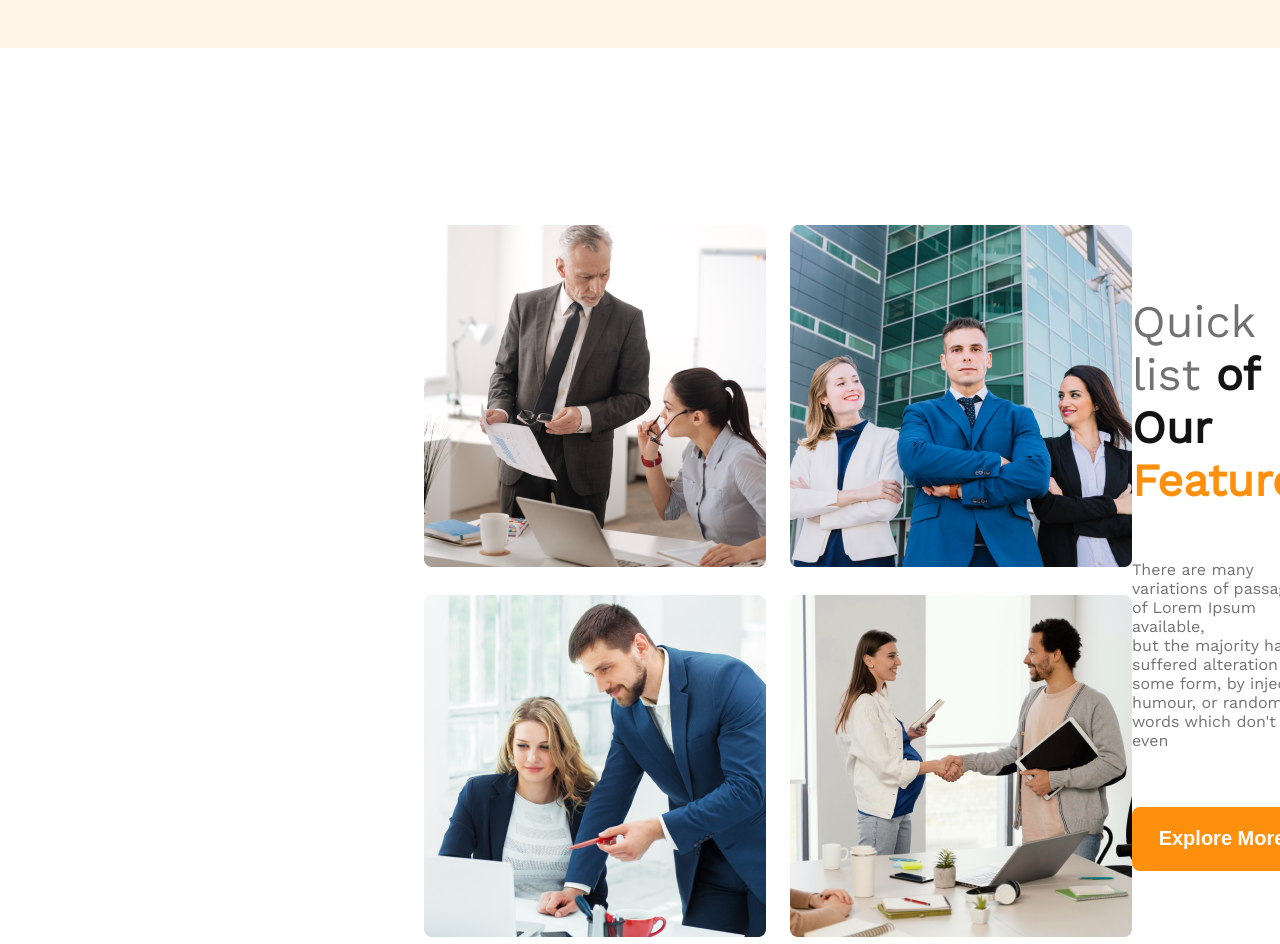
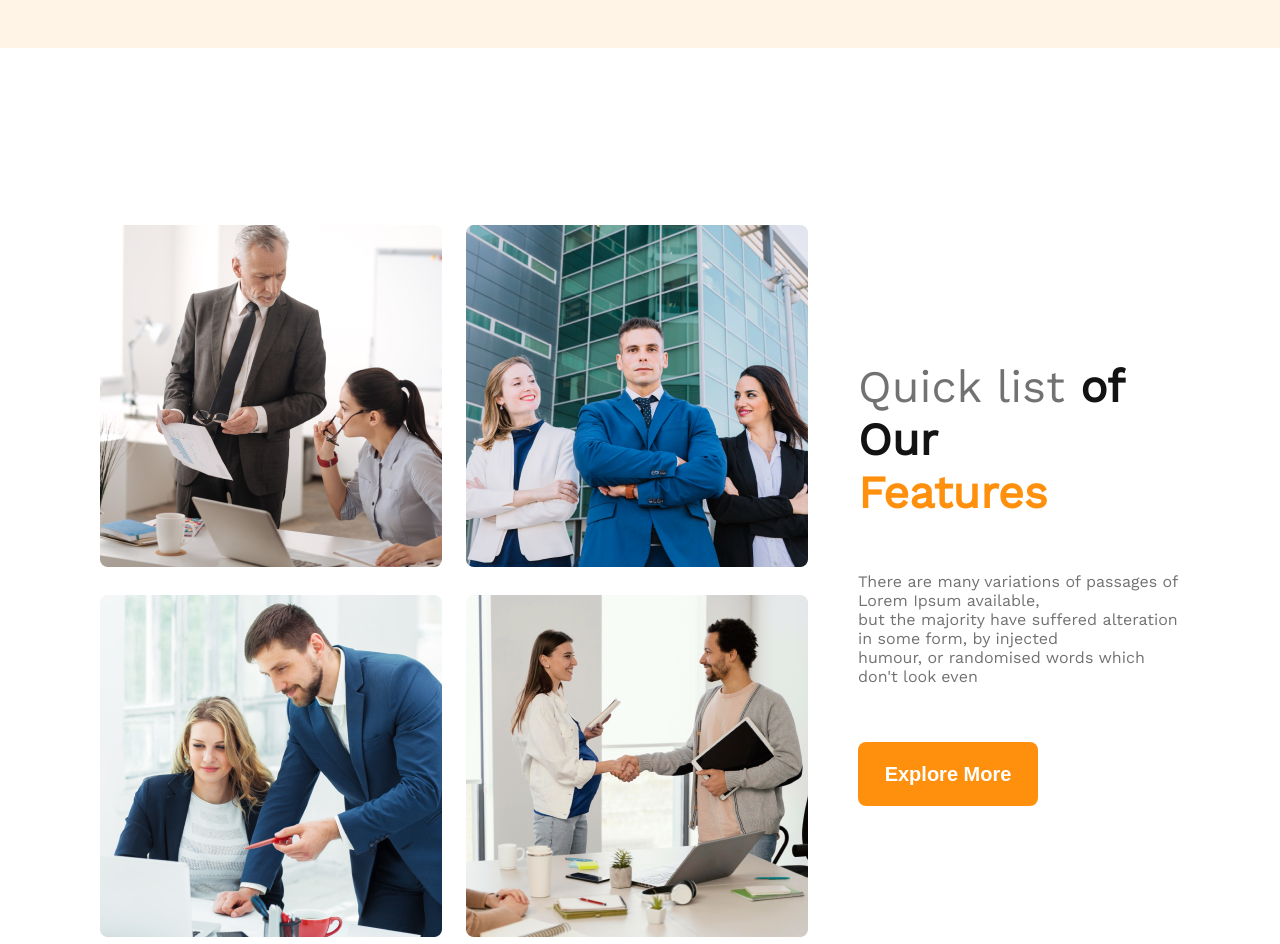
Before and after one commit to fazlulkarim9/assignment-2, a plain HTML site: page index.html in a window 1280 px wide. Shown: the part 1300-2244 px from the top of the page. Drawn offline with nearby package versions, Linux system fonts and the light colour scheme.

Commit message:
alhamdulillah

```diff
--- a/index.html
+++ b/index.html
@@ -42,6 +42,7 @@
     </header>
     <main>
         <section class="section-container">
+            <div class="section-blog">
                 <div class="img-blog">
                     <div class="img-tag">
                         <img src="images/team1.png" alt="">
@@ -67,6 +68,7 @@
                         alteration in some form, by injected <br> humour, or randomised words which don't look even</p>
                     <br>
                     <input class="btn-primary" type="button" value="Explore More">
+                </div>
             </div>
         </section>
 
--- a/styles/style.css
+++ b/styles/style.css
@@ -70,13 +70,18 @@ nav>ul {
     padding-bottom: 50px;
 }
 
-/* blog-2 */
+/* section styles */
 .section-container {
+    display: grid;
+    justify-content: center;
+    padding: 100px 100px;
+}
+
+.section-blog {
     display: flex;
     align-items: center;
-    justify-content: space-between;
-    margin-bottom: 55px;
-    padding: 100px 100px;
+    gap: 50px;
+
 }
 
 .img-blog {
@@ -84,7 +89,7 @@ nav>ul {
     grid-template-columns: repeat(2, 1fr);
     column-gap: 24px;
     row-gap: 24px;
-    margin-left: 30%;
+
 }
 
 .img-tag {
@@ -95,8 +100,8 @@ nav>ul {
 .img-text-title {
     font-weight: 500;
     font-size: 45px;
-    margin-right: 30%;
-    /* padding: 100px 100px; */
+
+
 }
 
 #color-1 {
@@ -179,8 +184,6 @@ nav>ul {
 
 }
 
-
-
 .box {
     width: 241.83px;
     height: 200.83px;
@@ -227,4 +230,7 @@ footer {
 .footer-text {
     text-align: center;
     padding-bottom: 10px;
+    font-weight: 400;
+    font-size: 20px;
+    color: #424242;
 }
```
Lines whose indentation alone changed are shown as unchanged.
